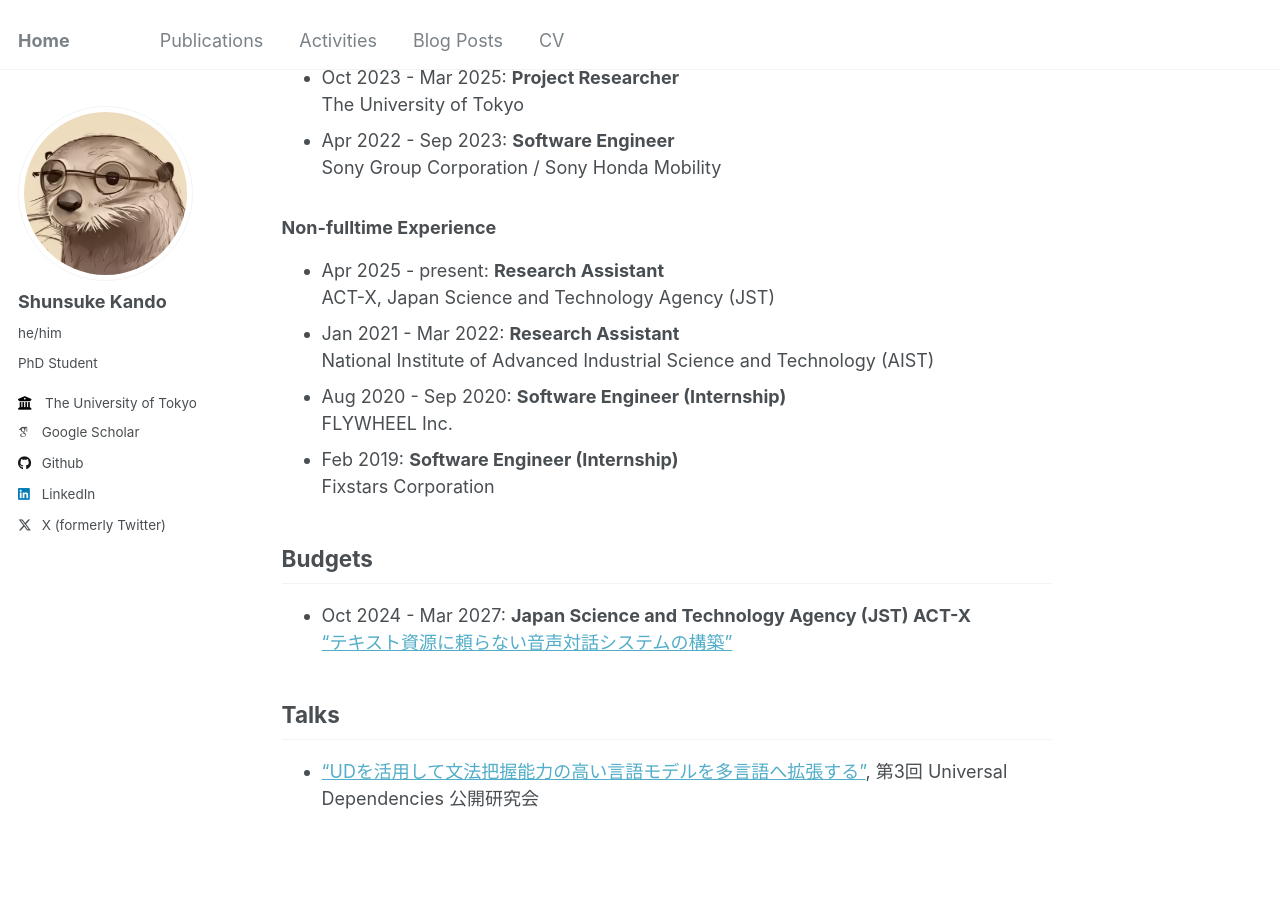
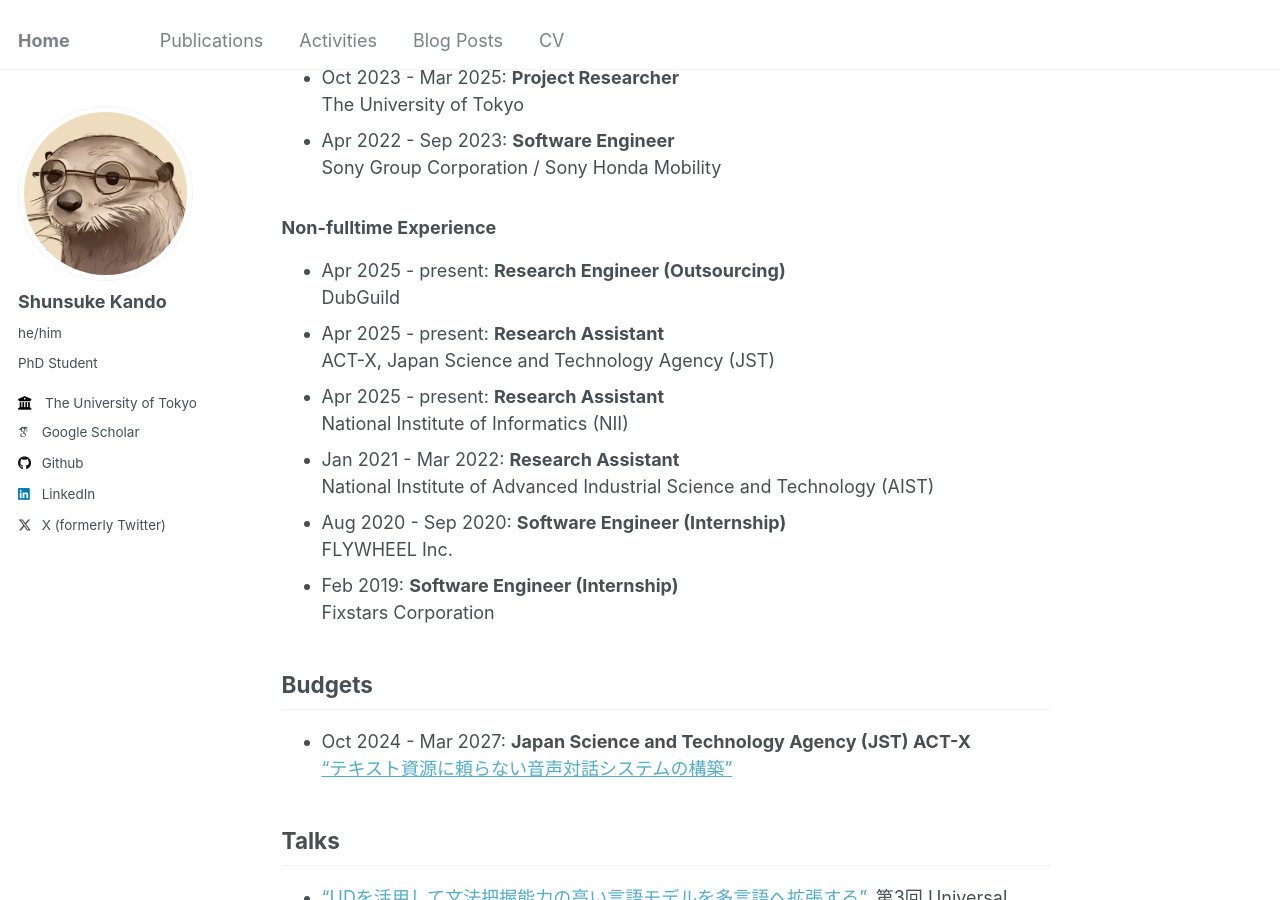
Before and after one commit to gifdog97/gifdog97.github.io, a Jekyll site: the page built from _pages/activities.md, in a window 1280 px wide and 900 px high, scrolled down 592 px. Built offline with Jekyll 4.4.1, drawn with Linux system fonts in a browser that asks for light colours; some web fonts are replaced.

Commit message:
add activities

```diff
--- a/_pages/activities.md
+++ b/_pages/activities.md
@@ -27,8 +27,12 @@
 
 ### Non-fulltime Experience
 
+- Apr 2025 - present: **Research Engineer (Outsourcing)**
+DubGuild
 - Apr 2025 - present: **Research Assistant**
 ACT-X, Japan Science and Technology Agency (JST)
+- Apr 2025 - present: **Research Assistant**
+National Institute of Informatics (NII)
 - Jan 2021 - Mar 2022: **Research Assistant**
 National Institute of Advanced Industrial Science and Technology (AIST)
 - Aug 2020 - Sep 2020: **Software Engineer (Internship)**
```
Also changed, not shown: 2 other files.
